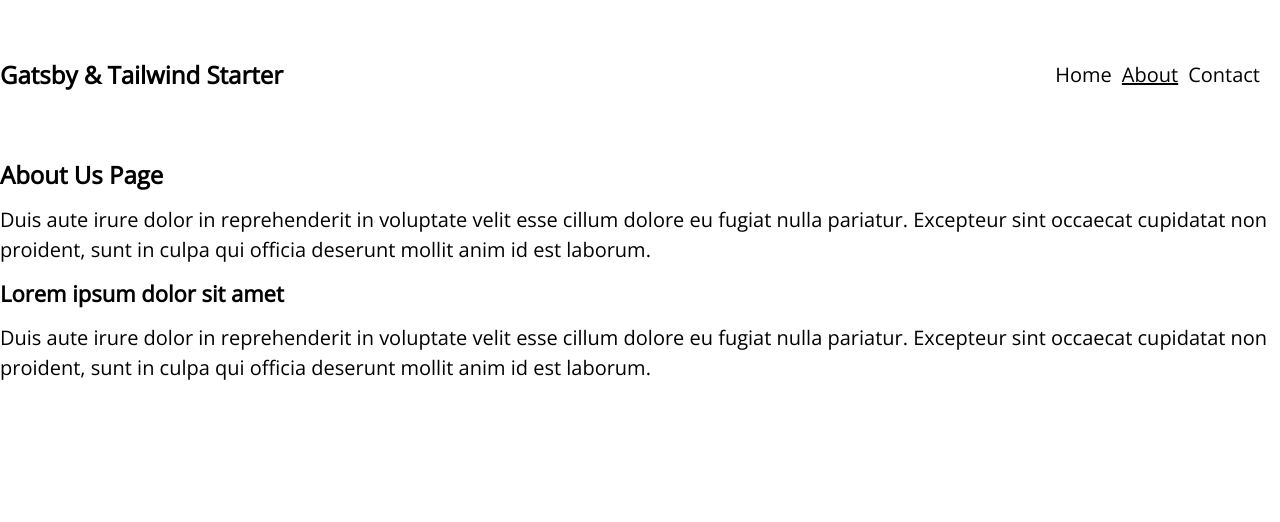
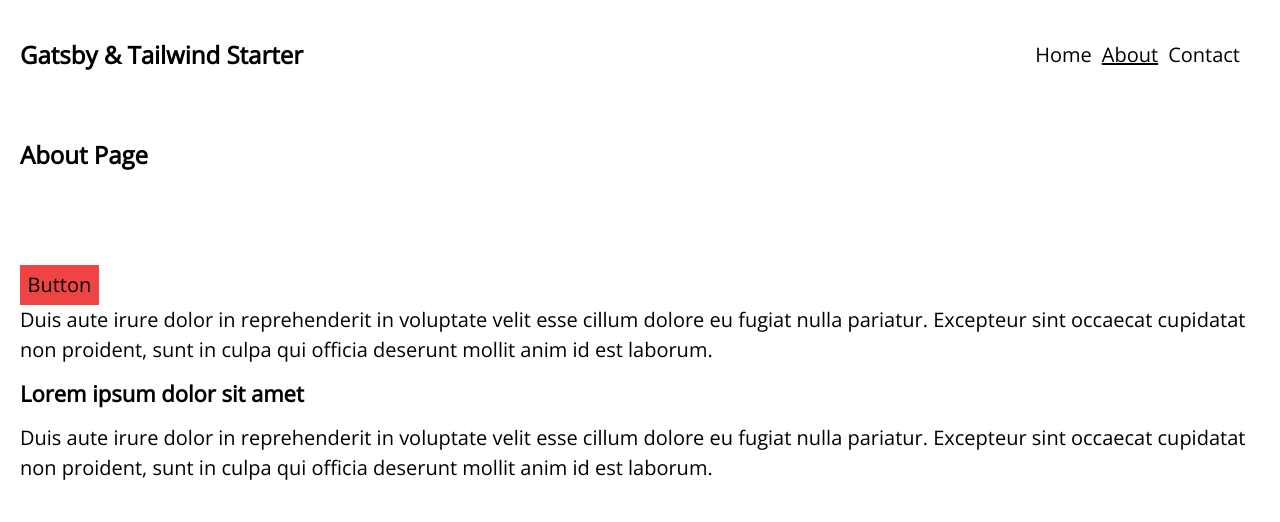
Before and after one commit to Zellement/been-coffee-staff-dashboard, a Gatsby site: page /about in a window 1280 px wide. Built offline with nearby package versions, Linux system fonts and the light colour scheme; Gatsby itself is replaced by a stand-in of ours.

Commit message:
final tweaks

```diff
--- a/src/components/_Layout/Header/index.js
+++ b/src/components/_Layout/Header/index.js
@@ -9,8 +9,8 @@ export default function Header(props) {
   const [mobileNavOpen, setMobileNavOpen] = useState(false)
 
   return (
-    <header className="py-8 md:py-16">
-      <div className="container">
+    <header>
+      <div className="container block-padding">
         <div className="flex items-center justify-between w-full mb-4">
           <Link className="block text-lg font-bold md:text-xl" to="/">
             {siteTitle}
--- a/src/pages/about.js
+++ b/src/pages/about.js
@@ -1,4 +1,5 @@
 import React from "react"
+import Button from "../components/_Atoms/Button"
 import Seo from "../components/_Seo"
 
 const AboutPage = () => {
@@ -6,9 +7,14 @@ const AboutPage = () => {
     <>
       <Seo title="Home" description="Gatsby Starter" />
       <section className="container">
-        <div className="content">
-          <h1 className="">About Us Page</h1>
+        <div className="block-padding">
+          <h1 className="">About Page</h1>
         </div>
+      </section>
+
+      <section className="row">
+        <div className="container block-padding">
+          <Button url={"#"} label={"Button"} />
 
           <div className="content">
             <p>
@@ -27,6 +33,7 @@ const AboutPage = () => {
               anim id est laborum.
             </p>
           </div>
+        </div>
       </section>
     </>
   )
--- a/src/pages/index.js
+++ b/src/pages/index.js
@@ -7,10 +7,13 @@ const IndexPage = () => {
     <>
       <Seo title="Home" description="Gatsby Starter" />
       <section className="container">
-        <div className="content">
+        <div className="block-padding">
           <h1 className="">Home Page</h1>
         </div>
+      </section>
 
+      <section className="row">
+        <div className="container block-padding">
           <Button url={"#"} label={"Button"} />
 
           <div className="content">
@@ -30,6 +33,7 @@ const IndexPage = () => {
               anim id est laborum.
             </p>
           </div>
+        </div>
       </section>
     </>
   )
--- a/src/styles/main.css
+++ b/src/styles/main.css
@@ -48,6 +48,22 @@ h2 {
 }
 
 /* --------------------------
+Rows & Containers
+-------------------------- */
+
+.row {
+  @apply my-8 lg:my-16;
+}
+
+.container {
+  @apply mx-auto max-w-screen-2xl;
+}
+
+.block-padding {
+  @apply p-4 md:p-6 lg:p-8;
+}
+
+/* --------------------------
 Content
 -------------------------- */
 
@@ -57,6 +73,10 @@ Content
   }
 }
 
+/* --------------------------
+Active Nav Item - Header
+-------------------------- */
+
 .primaryNav-item-is-active {
   @apply underline;
 }
```
Lines whose indentation alone changed are shown as unchanged.
